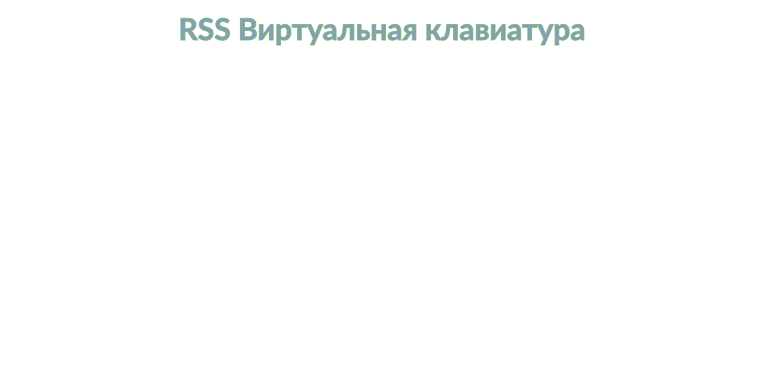
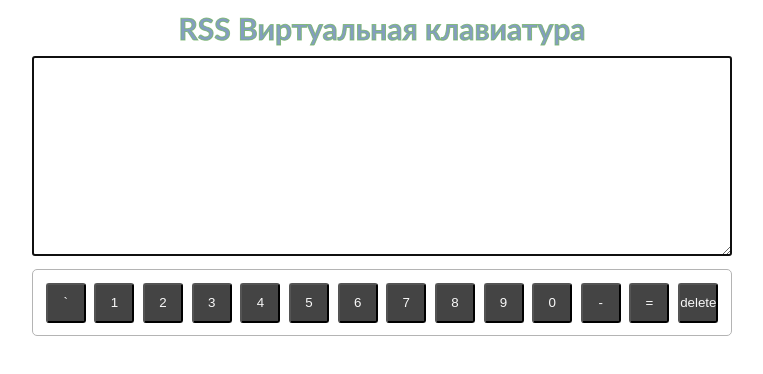
Before and after one commit to AlxndrSmk/virtual-keyboard, a website with bundled scripts: page index.html in a window 1280 px wide. Shown: the whole page, without its empty margins (258-1021 px from the left). Built offline with nearby package versions, Linux system fonts and the light colour scheme.

Commit message:
feat: add first keyboard buttons line

```diff
--- a/src/css/style.css
+++ b/src/css/style.css
@@ -21,3 +21,43 @@ body {
     -webkit-text-stroke: 1px rgba(114, 177, 101, 0.8);
     -webkit-text-fill-color: rgba(101, 134, 177, 0.8);
 }
+
+.textarea {
+    display: block;
+    width: 700px;
+    height: 200px;
+    margin: 10px auto 10px;
+    padding: 10px;
+    font-size: 18px;
+    color: #444444;
+}
+
+.keyboard {
+    width: 700px;
+    margin: 1% auto;
+    padding: 1%;
+    border: 1px solid #b4b4b4;
+    border-radius: 5px;
+}
+
+.keyboard__row {
+    display: flex;
+    align-items: center;
+    justify-content: space-between;
+}
+
+.btn {
+    width: 40px;
+    height: 40px;
+    background: #444444;
+    color: #f9f9f9;
+    border-radius: 3px;
+}
+
+.btn:hover {
+    cursor: pointer;
+}
+
+.btn:active {
+    background: #619370;
+}
--- a/src/js/components/createDOM.js
+++ b/src/js/components/createDOM.js
@@ -1,7 +1,19 @@
+import keyboardRow from './keyboardRows.js';
+
 export default function createDOM() {
   const title = document.createElement('h1');
+  const textarea = document.createElement('textarea');
+  const keyboard = document.createElement('div');
+
   title.innerText = 'RSS Виртуальная клавиатура';
+
+  textarea.autofocus = true;
   title.classList.add('title');
+  textarea.classList.add('textarea');
+  keyboard.classList.add('keyboard');
 
   document.body.append(title);
+  document.body.append(textarea);
+  document.body.append(keyboard);
+  keyboard.append(keyboardRow);
 }
--- /dev/null
+++ b/src/js/components/data.js
@@ -0,0 +1,74 @@
+const keyboardButtons = [
+  {
+    name: 'Backquote',
+    lang: { en: '`', ru: 'ё' },
+    isFunctional: false,
+  },
+  {
+    name: 'Digit1',
+    lang: { en: '1', ru: '1' },
+    isFunctional: false,
+  },
+  {
+    name: 'Digit2',
+    lang: { en: '2', ru: '2' },
+    isFunctional: false,
+  },
+  {
+    name: 'Digit3',
+    lang: { en: '3', ru: '3' },
+    isFunctional: false,
+  },
+  {
+    name: 'Digit4',
+    lang: { en: '4', ru: '4' },
+    isFunctional: false,
+  },
+  {
+    name: 'Digit5',
+    lang: { en: '5', ru: '5' },
+    isFunctional: false,
+  },
+  {
+    name: 'Digit6',
+    lang: { en: '6', ru: '6' },
+    isFunctional: false,
+  },
+  {
+    name: 'Digit7',
+    lang: { en: '7', ru: '7' },
+    isFunctional: false,
+  },
+  {
+    name: 'Digit8',
+    lang: { en: '8', ru: '8' },
+    isFunctional: false,
+  },
+  {
+    name: 'Digit9',
+    lang: { en: '9', ru: '9' },
+    isFunctional: false,
+  },
+  {
+    name: 'Digit0',
+    lang: { en: '0', ru: '0' },
+    isFunctional: false,
+  },
+  {
+    name: 'Minus',
+    lang: { en: '-', ru: '-' },
+    isFunctional: false,
+  },
+  {
+    name: 'Equal',
+    lang: { en: '=', ru: '=' },
+    isFunctional: false,
+  },
+  {
+    name: 'Backspace',
+    lang: { en: 'delete', ru: 'delete' },
+    isFunctional: true,
+  },
+];
+
+export default keyboardButtons;
--- /dev/null
+++ b/src/js/components/keyboardRows.js
@@ -0,0 +1,19 @@
+import keyboardButtons from './data.js';
+
+const keyboardRow = document.createElement('div');
+keyboardRow.classList.add('keyboard__row');
+
+const fragment = document.createDocumentFragment();
+// fragment.classList.add('keyboard__row');
+
+keyboardButtons.forEach((btn) => {
+  const keyboardButton = document.createElement('button');
+  keyboardButton.classList.add('btn');
+  keyboardButton.textContent = btn.lang.en;
+
+  fragment.appendChild(keyboardButton);
+});
+
+keyboardRow.appendChild(fragment);
+
+export default keyboardRow;
```
